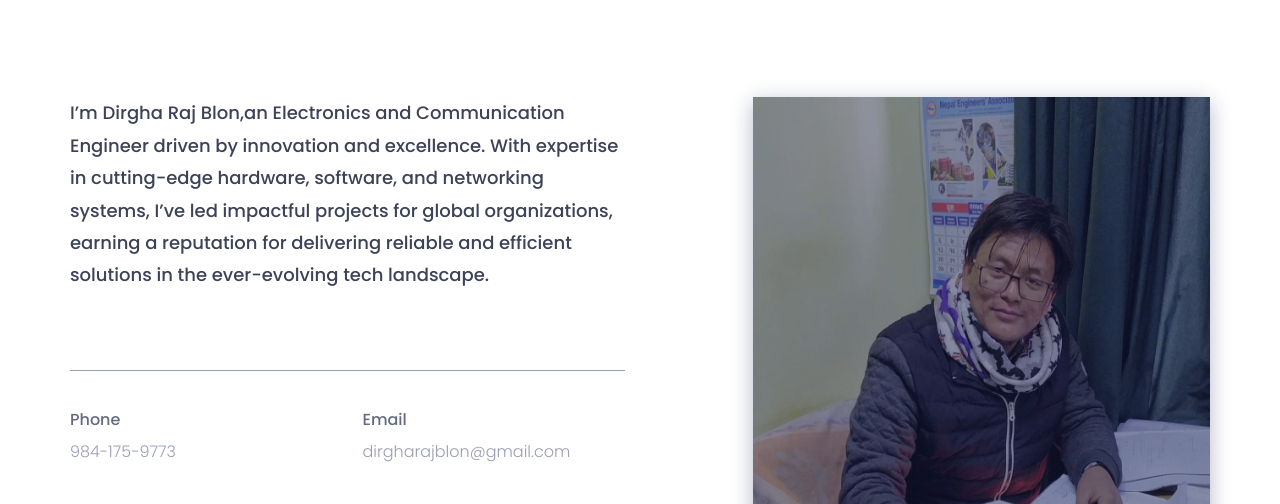
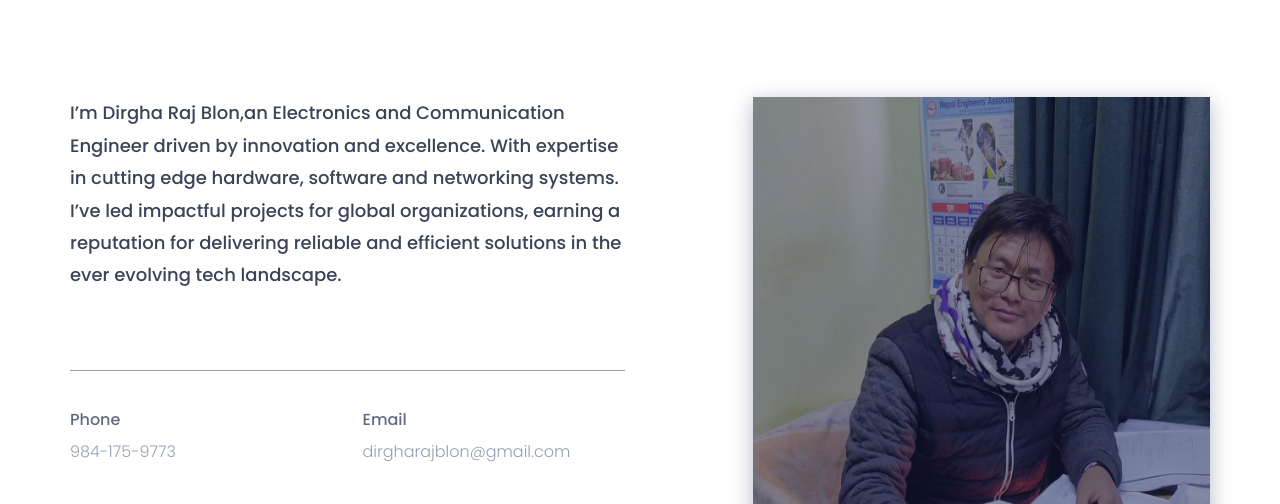
Before and after one commit to DirgharajBlon/DirgharajBlon, a plain HTML site: page index.html in a window 1280 px wide. Shown: the part 1020-1524 px from the top of the page. Drawn offline with nearby package versions, Linux system fonts and the light colour scheme.

Commit message:
Update index.html

```diff
--- a/index.html
+++ b/index.html
@@ -125,7 +125,7 @@
 						<div class="col-sm-6">
 							<div class="single-about-txt">
 								<h3>
-									I’m Dirgha Raj Blon,an Electronics and Communication Engineer driven by innovation and excellence. With expertise in cutting-edge hardware, software, and networking systems, I’ve led impactful projects for global organizations, earning a reputation for delivering reliable and efficient solutions in the ever-evolving tech landscape.								</h3>
+									I’m Dirgha Raj Blon,an Electronics and Communication Engineer driven by innovation and excellence. With expertise in cutting edge hardware, software and networking systems. I’ve led impactful projects for global organizations, earning a reputation for delivering reliable and efficient solutions in the ever evolving tech landscape.								</h3>
 								<p>
                                                               								</p>
 								<div class="row">
```
